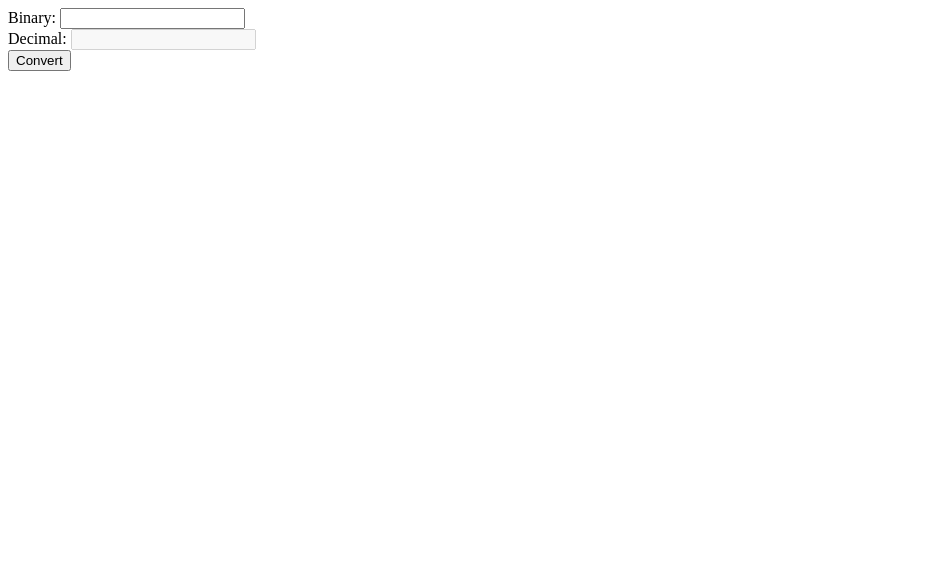
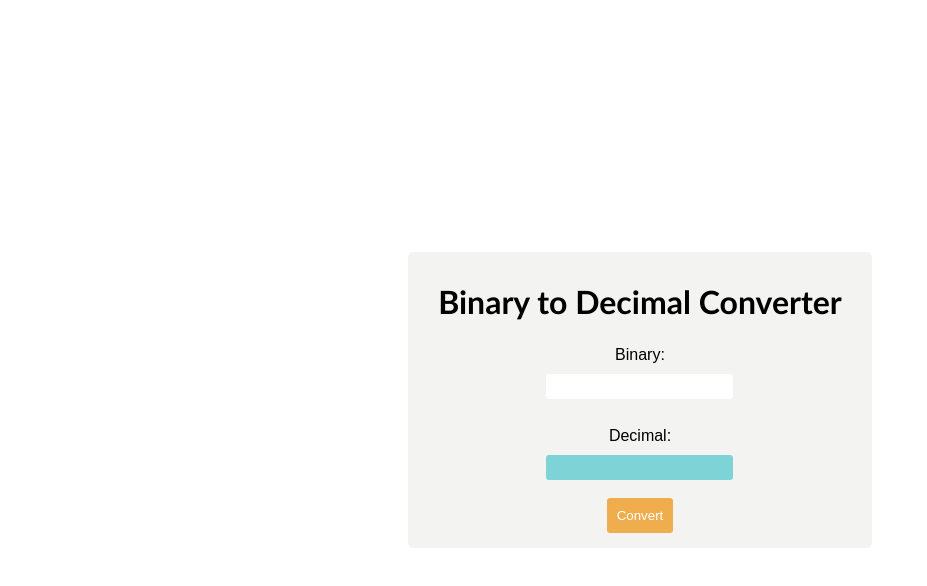
Before and after one commit to vonot16/binary2decimal, a plain HTML site: page index.html in a window 1280 px wide. Shown: the whole page, without its empty margins (0-927 px from the left). Drawn offline with Linux system fonts and the light colour scheme.

Commit message:
style finished

```diff
--- a/index.html
+++ b/index.html
@@ -1,18 +1,26 @@
 <!DOCTYPE html>
 <html lang="en">
+
 <head>
     <meta charset="UTF-8">
     <meta http-equiv="X-UA-Compatible" content="IE=edge">
     <meta name="viewport" content="width=device-width, initial-scale=1.0">
     <title>Binary2Decimal</title>
     <script src="script.js"></script>
+    <link rel="stylesheet" href="style.css">
 </head>
+
 <body>
+    <div id="container">
+        <h1>Binary to Decimal Converter</h1>
         <label for="binary">Binary: </label>
         <input type="text" name="binary"><br>
         <label for="decimal">Decimal: </label>
         <input type="number" name="decimal" disabled>
         <br>
         <button>Convert</button>
+    </div>
+
 </body>
+
 </html>
--- /dev/null
+++ b/style.css
@@ -0,0 +1,59 @@
+*{
+    padding: 0;
+    margin: 0;
+    box-sizing: border-box;
+}
+
+body{
+    height: 100vh;
+    display: flex;
+    align-items: center;
+    justify-content: center;
+}
+
+#container{
+    background-color: rgb(243, 243, 241);
+    border-radius: 5px;
+    display: flex;
+    flex-flow: column;
+    justify-content: center;
+    align-items: center;
+    padding: 15px;
+}
+
+h1{
+    padding: 15px;
+    font-family: 'Gill Sans', 'Gill Sans MT', Calibri, 'Trebuchet MS', sans-serif;
+}
+
+label{
+    padding: 10px;
+    font-family: sans-serif;
+}
+
+input{
+    display: block;
+    border-radius: 3px;
+    border: none;
+    padding: 5px;
+}
+
+input:disabled{
+    background-color: rgb(125, 211, 214);
+}
+
+button{
+    cursor: pointer;
+    border-radius: 3px;
+    border: none;
+
+    background-color: rgb(240,173,78);
+    color: white;
+
+    padding: 10px;
+    transition: 0.2s;
+}
+
+button:hover{
+    background-color: rgb(80, 160, 80);
+}
```
Lines whose indentation alone changed are shown as unchanged.
